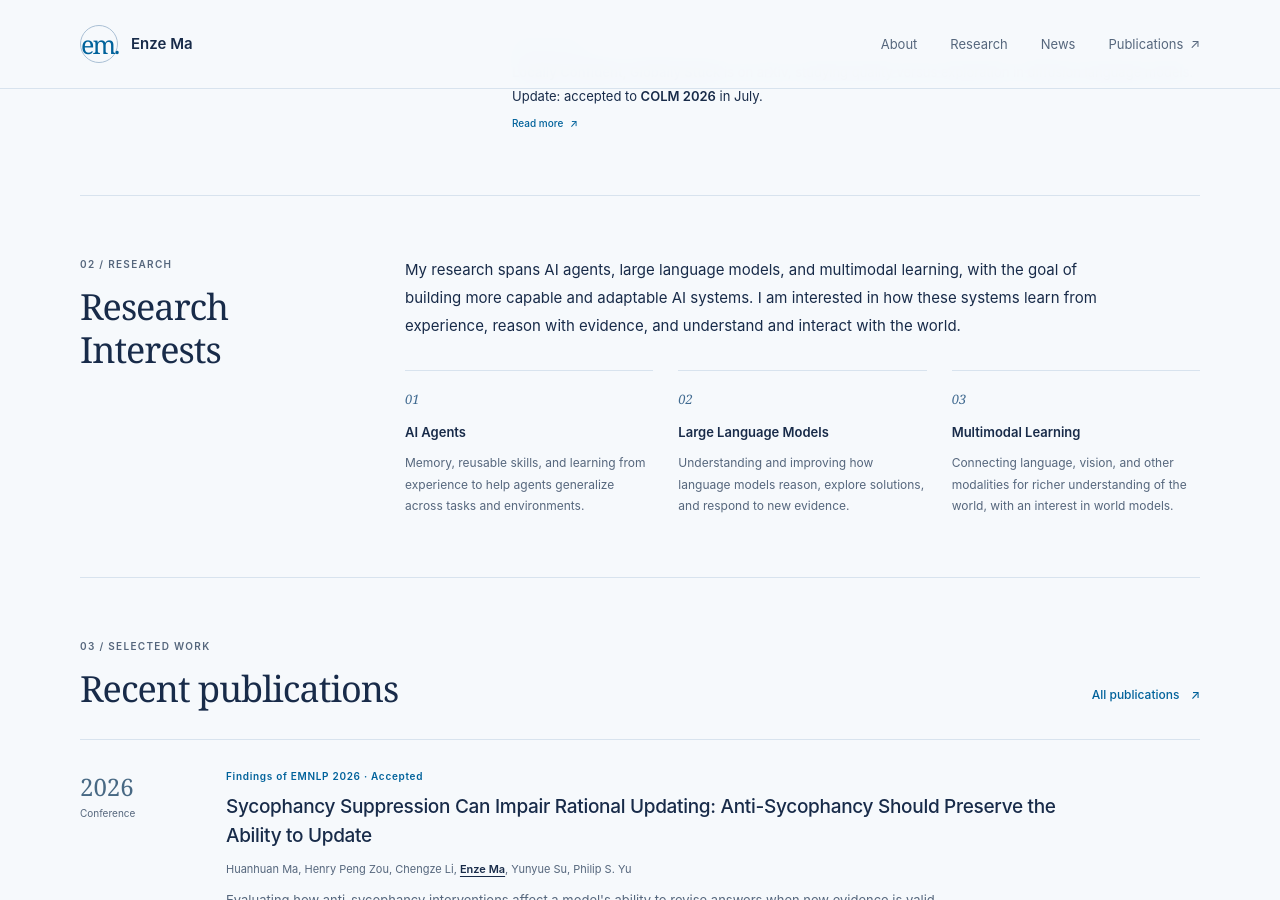
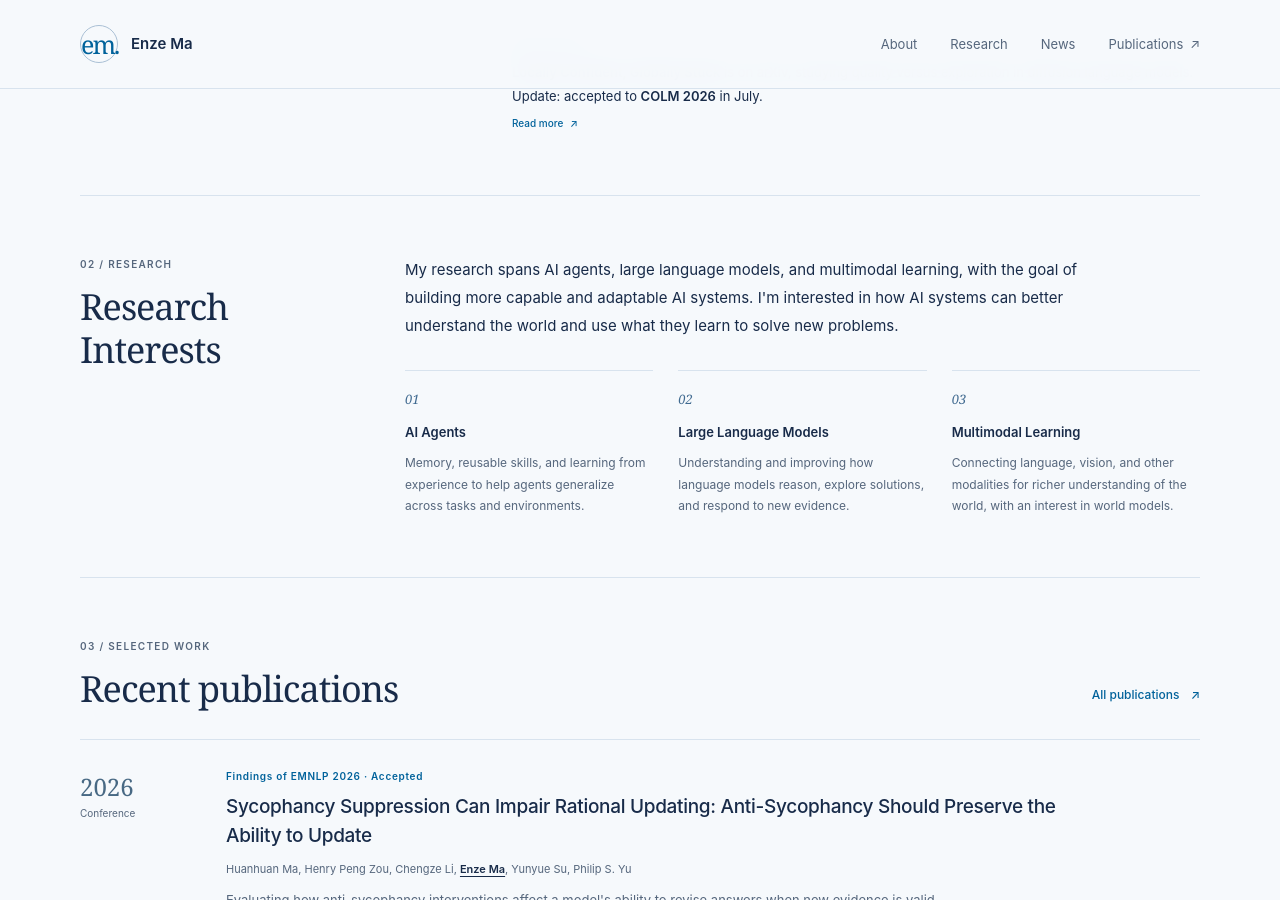
Before and after one commit to sora1998/sora1998.github.io, a Jekyll site: the page built from _pages/about.md, in a window 1280 px wide and 900 px high, scrolled down 1284 px. Built offline with Jekyll 4.4.1, drawn with Linux system fonts in a browser that asks for light colours.

Commit message:
Make the research overview read more naturally

```diff
--- a/_pages/about.md
+++ b/_pages/about.md
@@ -35,7 +35,7 @@ permalink: /
 <section class="section research-section" id="research" aria-labelledby="research-title">
   <div class="section-heading"><p class="eyebrow">02 / Research</p><h2 id="research-title">Research Interests</h2></div>
   <div class="research-content">
-    <p class="section-intro">My research spans AI agents, large language models, and multimodal learning, with the goal of building more capable and adaptable AI systems. I am interested in how these systems learn from experience, reason with evidence, and understand and interact with the world.</p>
+    <p class="section-intro">My research spans AI agents, large language models, and multimodal learning, with the goal of building more capable and adaptable AI systems. I'm interested in how AI systems can better understand the world and use what they learn to solve new problems.</p>
     <div class="research-grid">
       <div class="research-topic"><span class="topic-number">01</span><h3>AI Agents</h3><p>Memory, reusable skills, and learning from experience to help agents generalize across tasks and environments.</p></div>
       <div class="research-topic"><span class="topic-number">02</span><h3>Large Language Models</h3><p>Understanding and improving how language models reason, explore solutions, and respond to new evidence.</p></div>
```
